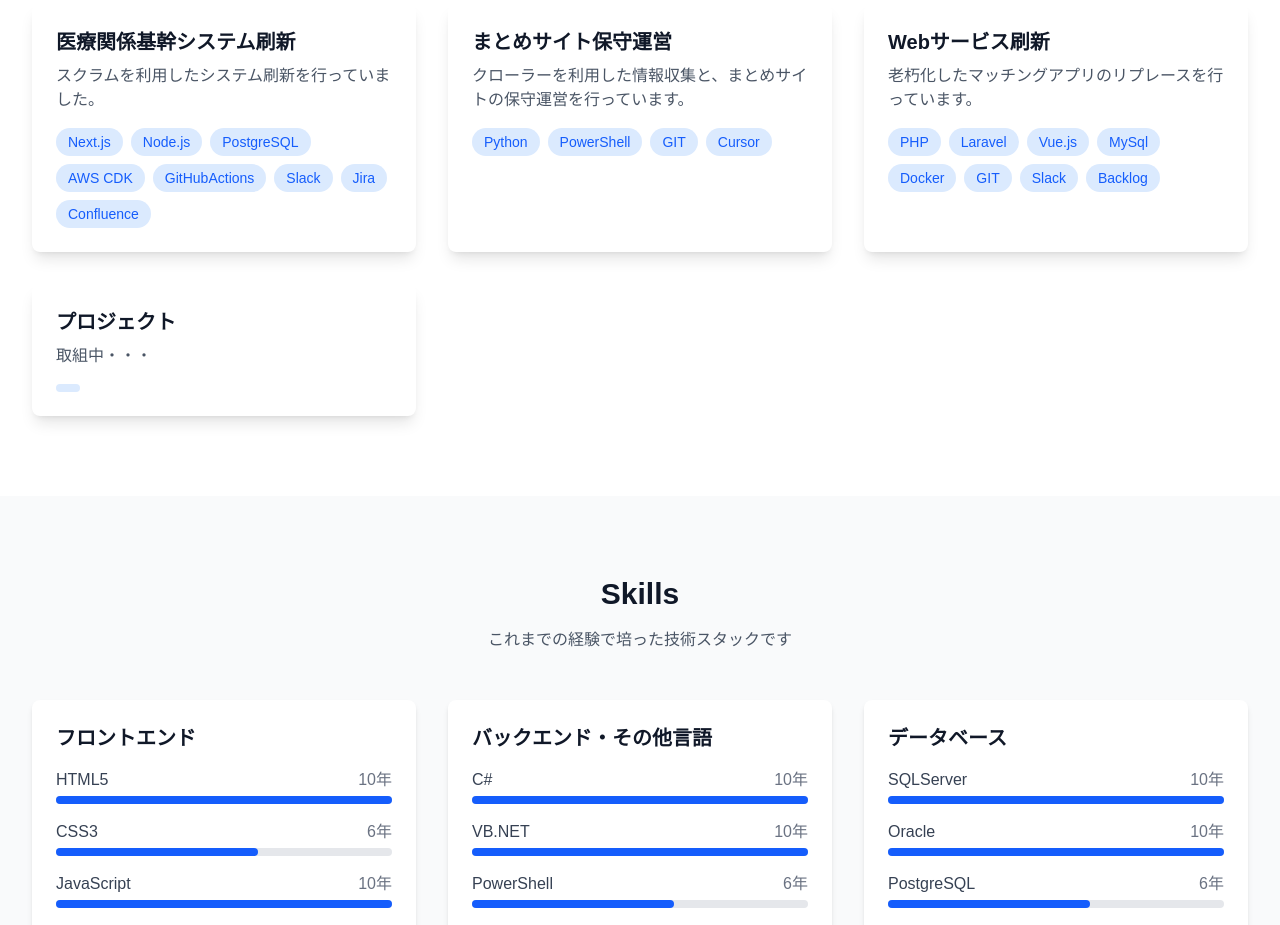
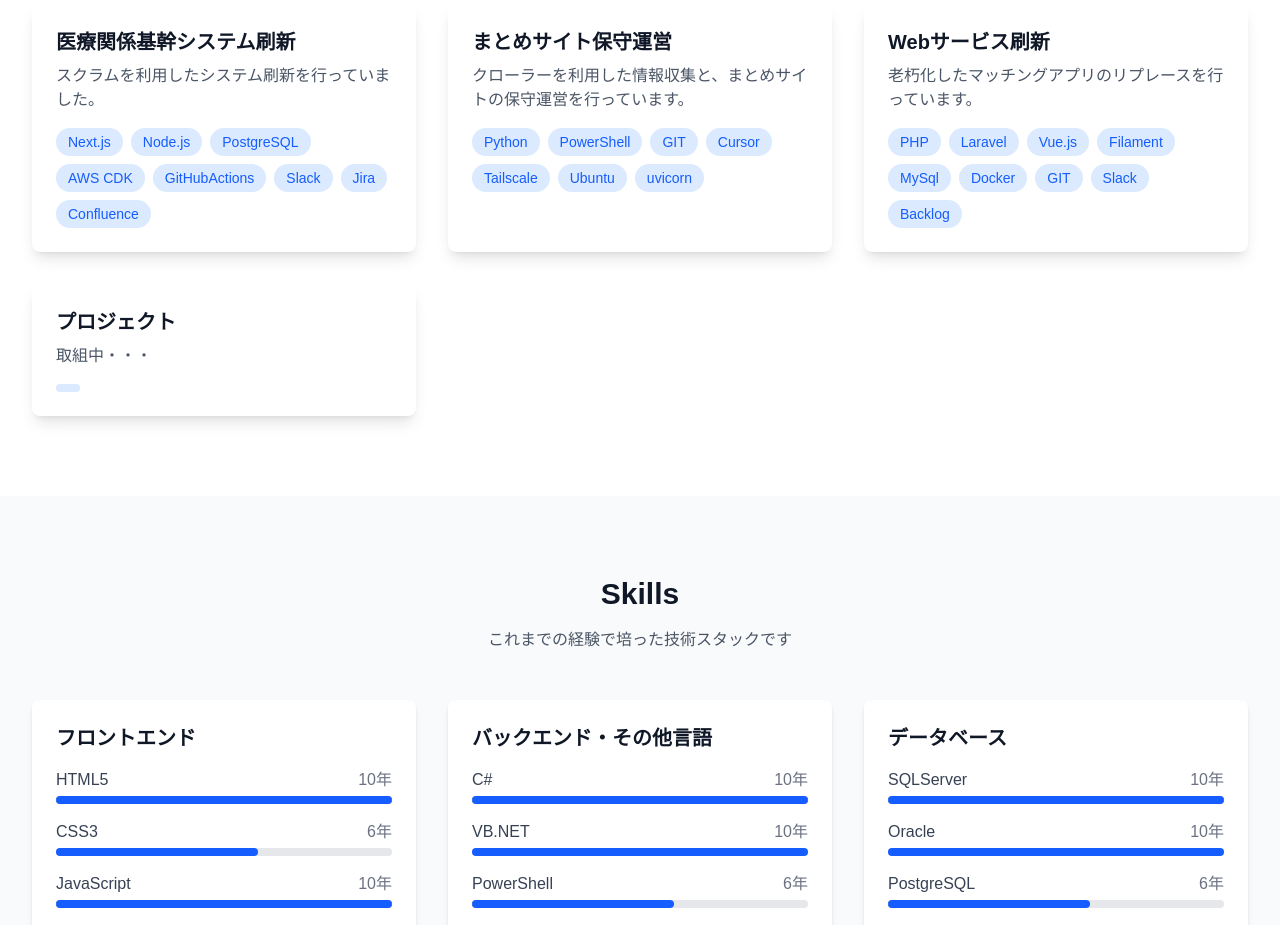
Before and after one commit to zakinori/next-js-practice, a Next.js app: page / in a window 1280 px wide. Shown: the part 1020-1945 px from the top of the page. Built offline with nearby package versions, Linux system fonts and the light colour scheme.

Commit message:
feat: 近況の更新・不要パッケージの削除

```diff
--- a/app/data/projects.ts
+++ b/app/data/projects.ts
@@ -35,13 +35,14 @@ export const projectsData = {
       title: "まとめサイト保守運営",
       description: "クローラーを利用した情報収集と、まとめサイトの保守運営を行っています。",
       image: "/python-logo-master-v3-TM-flattened.png",
-      technologies: ["Python", "PowerShell", "GIT", "Cursor"] as const,
-      period: "2023年4月 - 現在",
-      role: "クローラー開発担当",
+      technologies: ["Python", "PowerShell", "GIT", "Cursor", "Tailscale", "Ubuntu", "uvicorn"] as const,
+      period: "2025年4月 - 現在",
+      role: "クローラー開発担当, サーバー管理者",
       details: "定期的な情報収集と更新サイトの構築案を作成しています。",
       challenges: [
         "収集データの品質管理",
         "サイト負荷を考慮したディレイの実装・ROBOT.txtの考慮",
+        "共有サーバーの構築およびスクレイピングスクリプトのAPI化",
       ] as const,
       achievements: [
         "最適な情報収集案の提示",
@@ -52,8 +53,8 @@ export const projectsData = {
       title: "Webサービス刷新",
       description: "老朽化したマッチングアプリのリプレースを行っています。",
       image: "/laravel-logo.png",
-      technologies: ["PHP", "Laravel", "Vue.js", "MySql", "Docker", "GIT", "Slack", "Backlog"] as const,
-      period: "2025年1月 - 現在",
+      technologies: ["PHP", "Laravel", "Vue.js", "Filament", "MySql", "Docker", "GIT", "Slack", "Backlog"] as const,
+      period: "2026年1月 - 現在",
       role: "フルスタック開発者",
       details: "SymfonyからLaravelへの言語変更およびサイトリプレースを担当。",
       challenges: [
--- a/package.json
+++ b/package.json
@@ -9,12 +9,10 @@
     "lint": "next lint"
   },
   "dependencies": {
-    "@heroicons/react": "^2.2.0",
     "framer-motion": "^12.6.2",
     "next": "^15.5.9",
     "react": "^19.0.0",
-    "react-dom": "^19.0.0",
-    "tailwindcss-animate": "^1.0.7"
+    "react-dom": "^19.0.0"
   },
   "devDependencies": {
     "@eslint/eslintrc": "^3",
```
Also changed, not shown: 1 other file (tests, documents, lock files or other folders).
